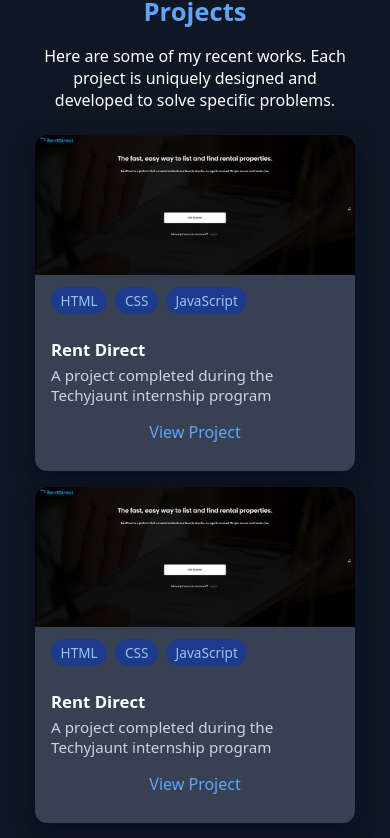
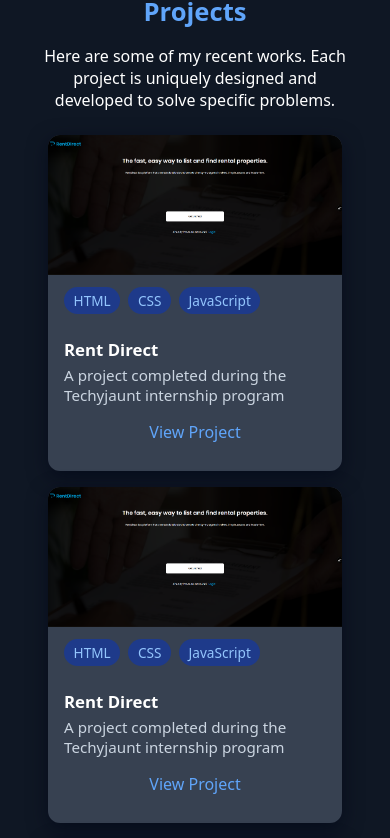
Before and after one commit to AnaghaInowei/Personal-Portfolio, a React (Vite) app: page / in a window 390 px wide. Shown: the part 1734-2572 px from the top of the page. Built offline with nearby package versions, Linux system fonts and the light colour scheme.

Commit message:
style: refactor card layout from grid to flexbox for improved responsiveness

```diff
--- a/src/App.css
+++ b/src/App.css
@@ -295,9 +295,15 @@ h3, h4 {
 }
 
 .cards {
-  display: grid;
+  /* display: grid;
   grid-template-columns: repeat(auto-fit, minmax(320px, 1fr));
   gap: 2rem;
+  margin-top: 1.5rem; */
+  display: flex;
+  flex-direction: row;
+  gap: 2rem;
+  justify-content: space-evenly;
+  flex-wrap: wrap;
   margin-top: 1.5rem;
 }
 
```
